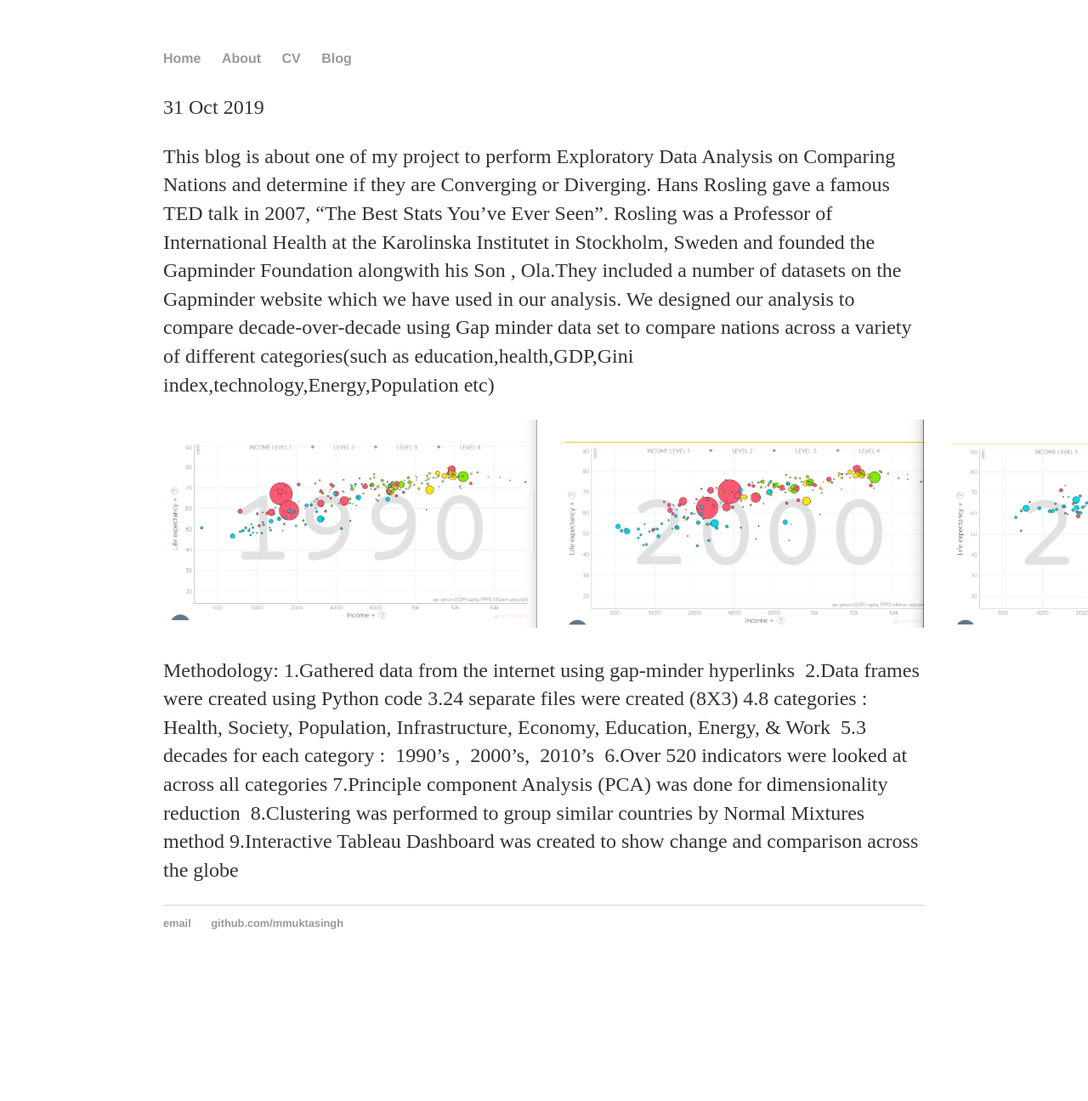
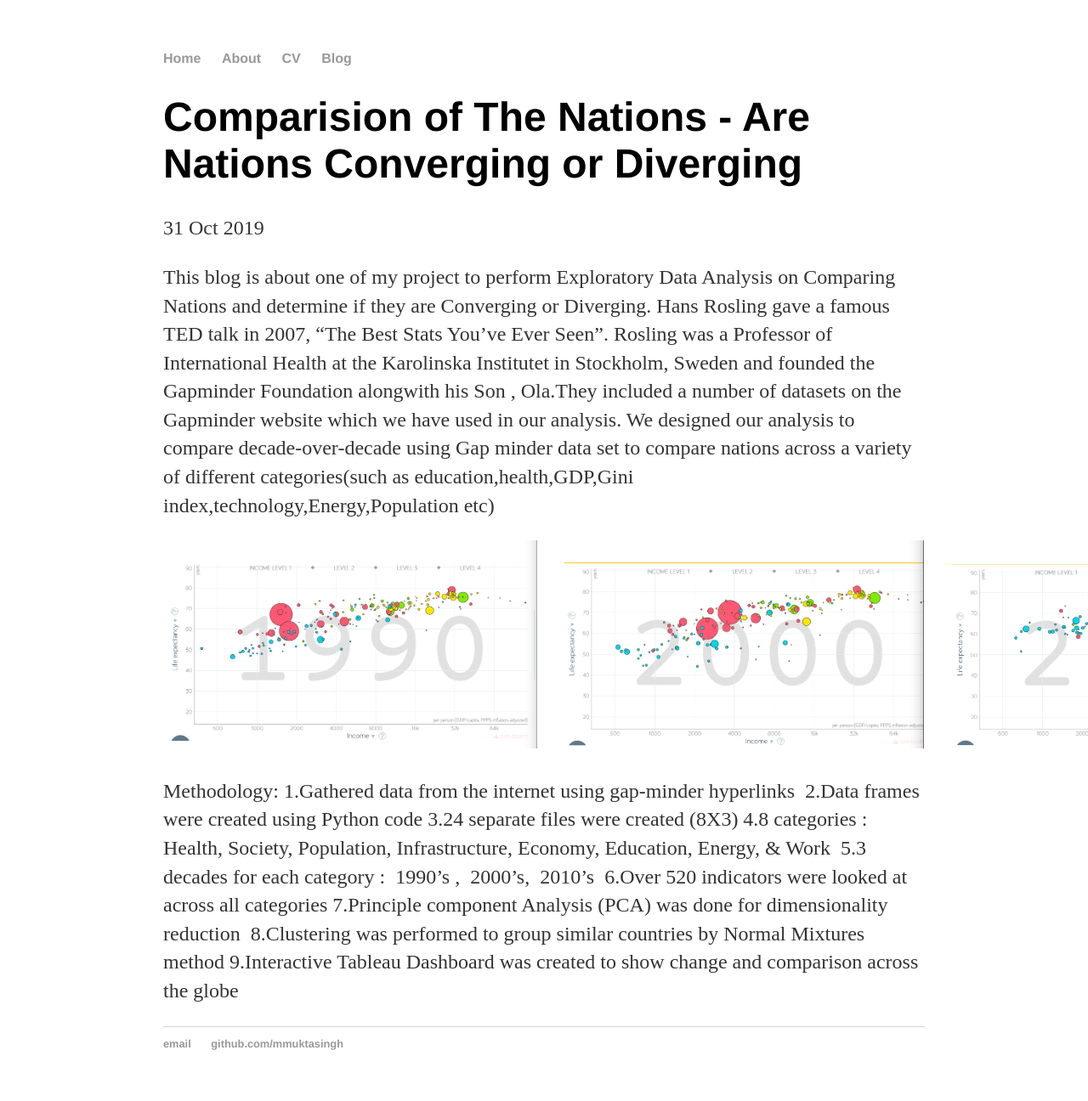
Before and after one commit to mmuktasingh/mmuktasingh.github.io, a Jekyll site: the page built from _posts/2019-10-31-Nation-comparison.md, in a window 1280 px wide. Shown: the whole page at 85% size. Built offline with Jekyll 4.4.1, drawn with Linux system fonts in a browser that asks for light colours; our own code applies the rules of GitHub Pages for plain Markdown files; before the commit the page ends 1154 px from its top, so only the background shows below that.

Commit message:
Update 2019-10-31-Nation-comparison.md

```diff
--- a/_posts/2019-10-31-Nation-comparison.md
+++ b/_posts/2019-10-31-Nation-comparison.md
@@ -1,6 +1,6 @@
 ---
 layout: post
-title: Comparision of The Nations : Are Nations Converging or Diverging
+title: Comparision of The Nations - Are Nations Converging or Diverging
 date: 2019-10-31
 ---
 
```
